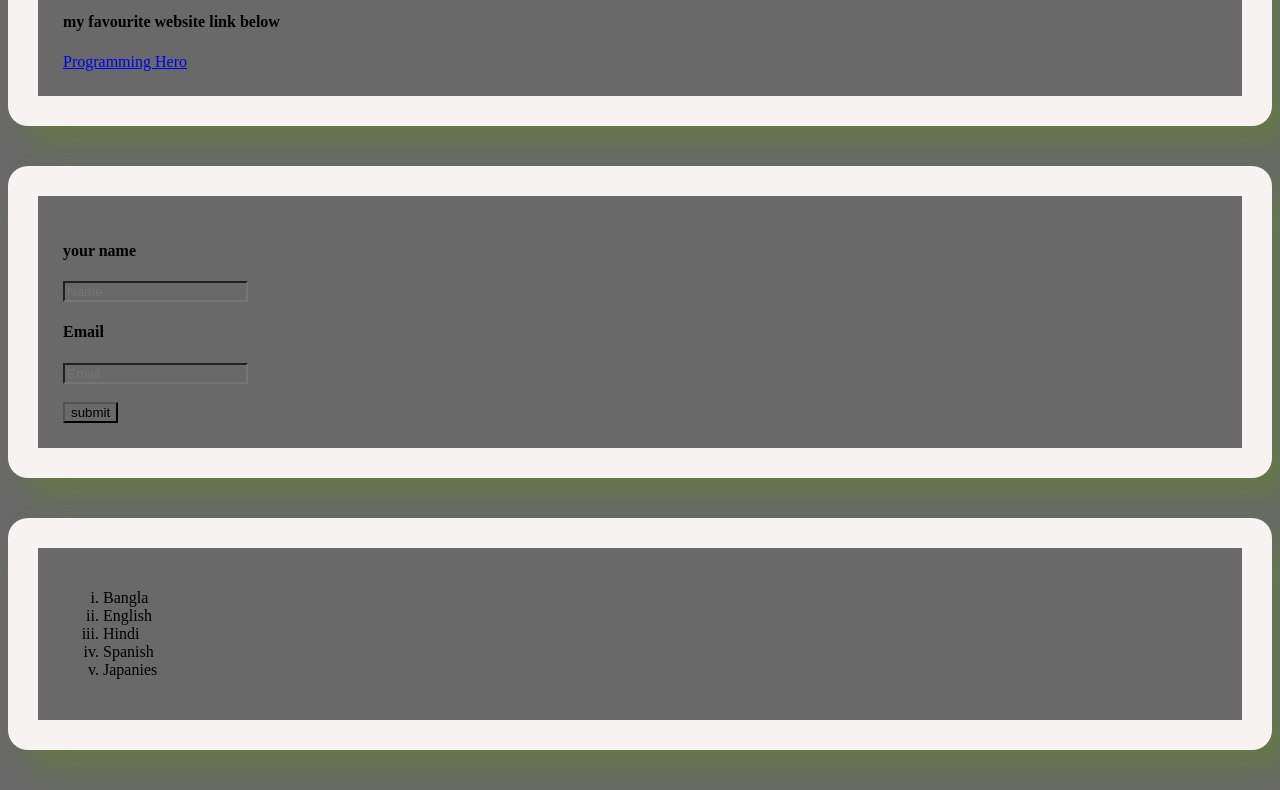
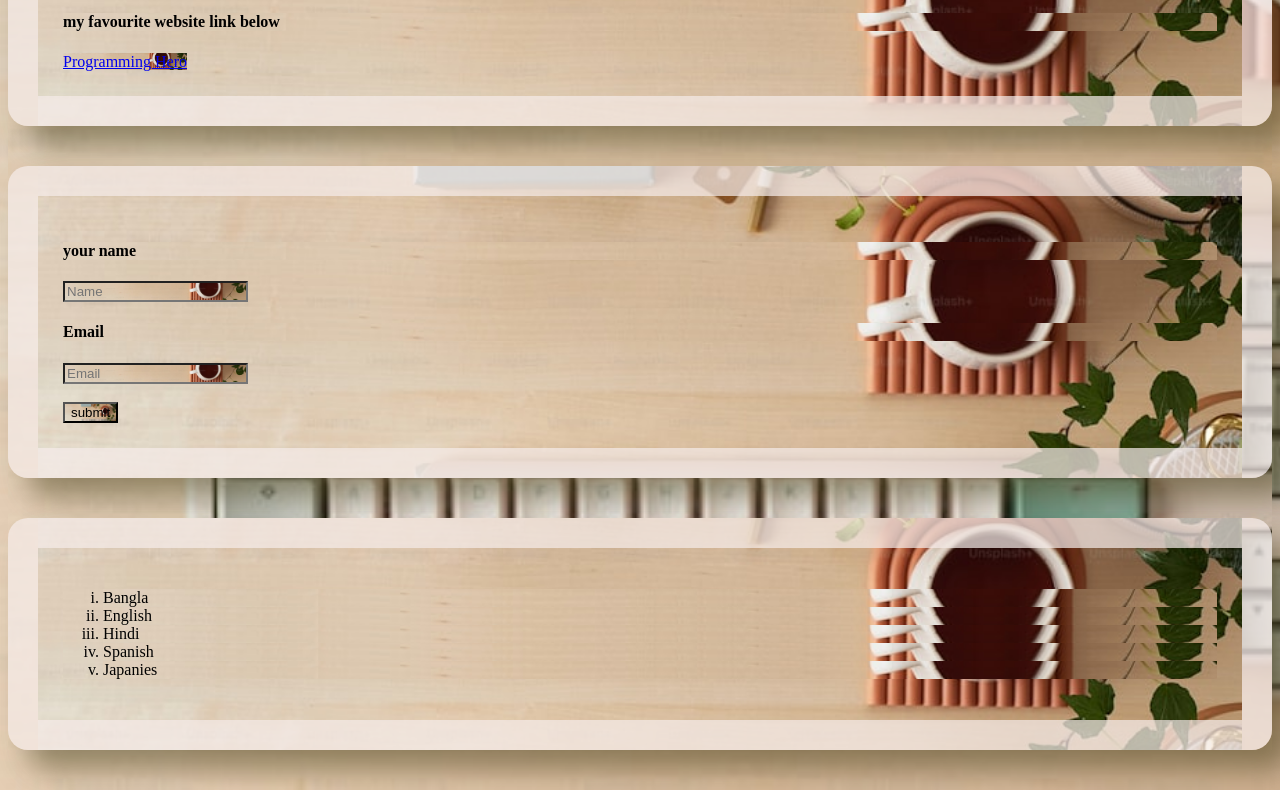
Before and after one commit to web-hasib/my-first-ripo, a plain HTML site: page index.html in a window 1280 px wide. Shown: the part 926-1716 px from the top of the page. Drawn offline with Linux system fonts and the light colour scheme.

Commit message:
bg img added

```diff
--- a/index.html
+++ b/index.html
@@ -5,6 +5,18 @@
     <meta name="viewport" content="width=device-width, initial-scale=1.0">
     <title>About Me</title>
     <link rel="stylesheet" href="style/style.css">
+    <style>
+        *{
+    /* background-color: dimgrey; */
+    font-style: initial;
+    background-image: url("../photo/baground.jpeg");
+    background-repeat: no-repeat;
+    background-size: cover;
+    background-position: center;
+
+
+}
+    </style>
 </head>
 <body>
     <div>
@@ -21,7 +33,7 @@
         <a href="photo/me.jpg" download>Download</a>
     </div>
     <div><h4>my favourite website link below</h4>
-        <a href="https://web.programming-hero.com/">Programming Hero</a></div>
+        <a href="https://web.programming-hero.com/" target="_blank">Programming Hero</a></div>
     <div>
         <h4>your name </h4>
         <input type="text" placeholder="Name"><br>
--- a/style/style.css
+++ b/style/style.css
@@ -1,14 +1,19 @@
 *{
-    background-color: dimgrey;
+    /* background-color: dimgrey; */
     font-style: initial;
+    background-image: url("../photo/baground.jpeg");
+    background-repeat: no-repeat;
+    background-size: cover;
+    background-position: center;
+
 
 }
 div{
-    border: 30px solid rgb(246, 243, 242);
+    border: 30px solid rgba(245, 236, 233, 0.718);
     border-radius: 20px;
     padding: 25px;
     margin: 40px auto;
-    box-shadow: 20px 20px 30px rgb(102, 120, 76);
+    box-shadow: 20px 20px 30px rgba(82, 72, 35, 0.566);
 }
 .resize{
     width: 200px;
```
